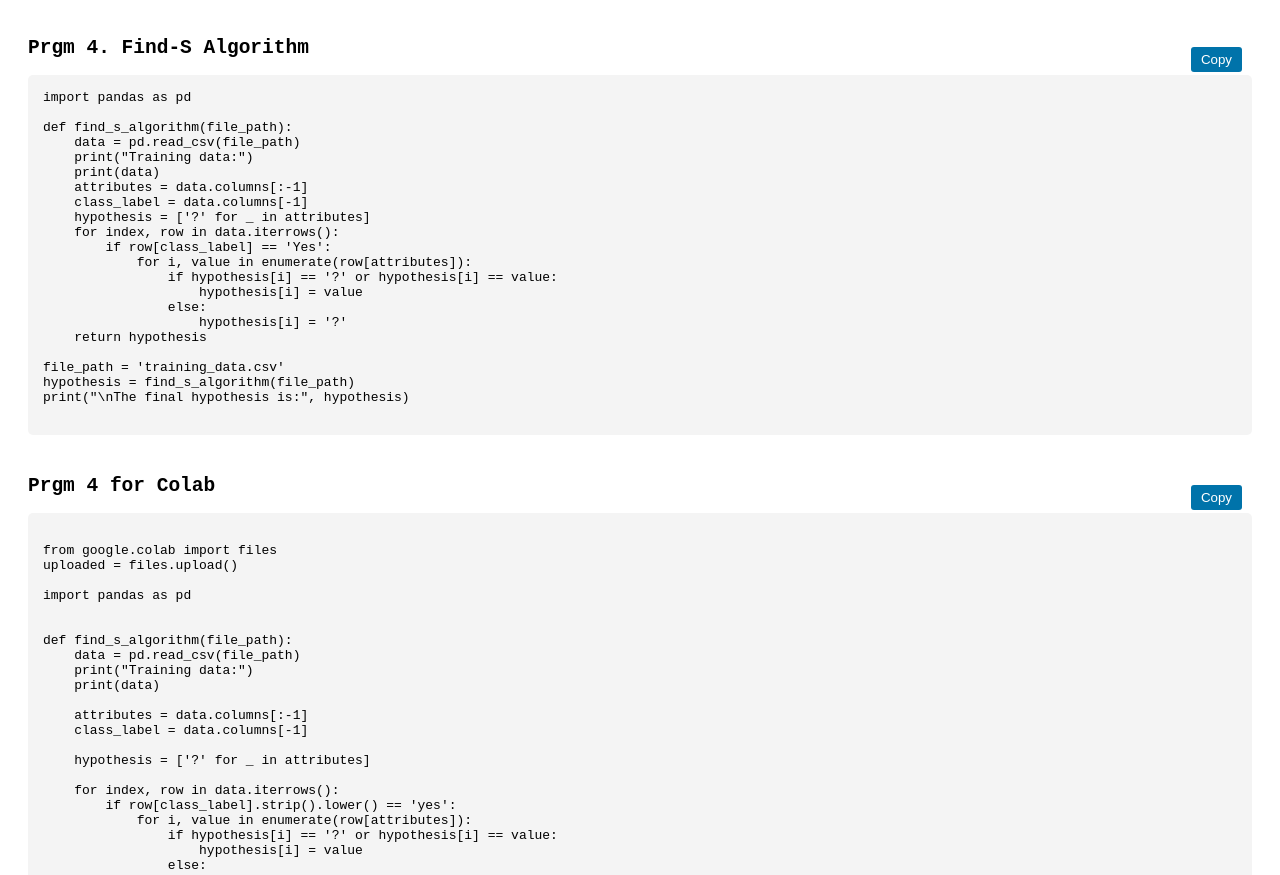
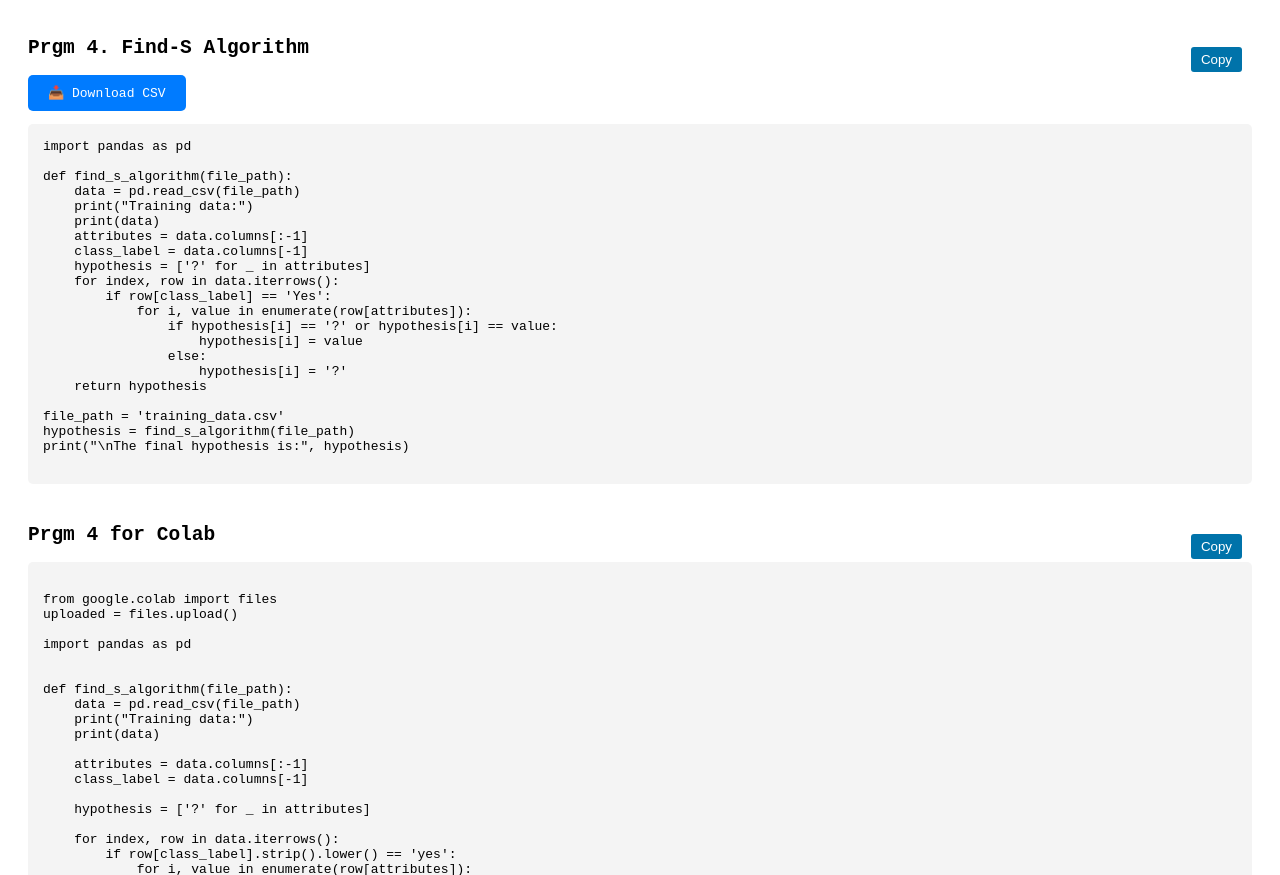
Before and after one commit to nikilvijay46/mll, a plain HTML site: page index.html in a window 1280 px wide. Shown: the part 1337-2212 px from the top of the page. Drawn offline with Linux system fonts and the light colour scheme.

Commit message:
Update index.html

```diff
--- a/index.html
+++ b/index.html
@@ -126,7 +126,16 @@ plt.show()
     </div>
 
     <div class="code-block">
-        <h2>Prgm 4. Find-S Algorithm</h2>
+        <h2>Prgm 4. Find-S Algorithm</h2> <a href="training_data.csv" download style="
+    display: inline-block;
+    padding: 10px 20px;
+    background-color: #007bff;
+    color: white;
+    text-decoration: none;
+    border-radius: 5px;
+">
+    📥 Download CSV
+</a>
         <button class="copy-btn" onclick="copyCode('code4')">Copy</button>
         <pre id="code4">
 import pandas as pd
```
